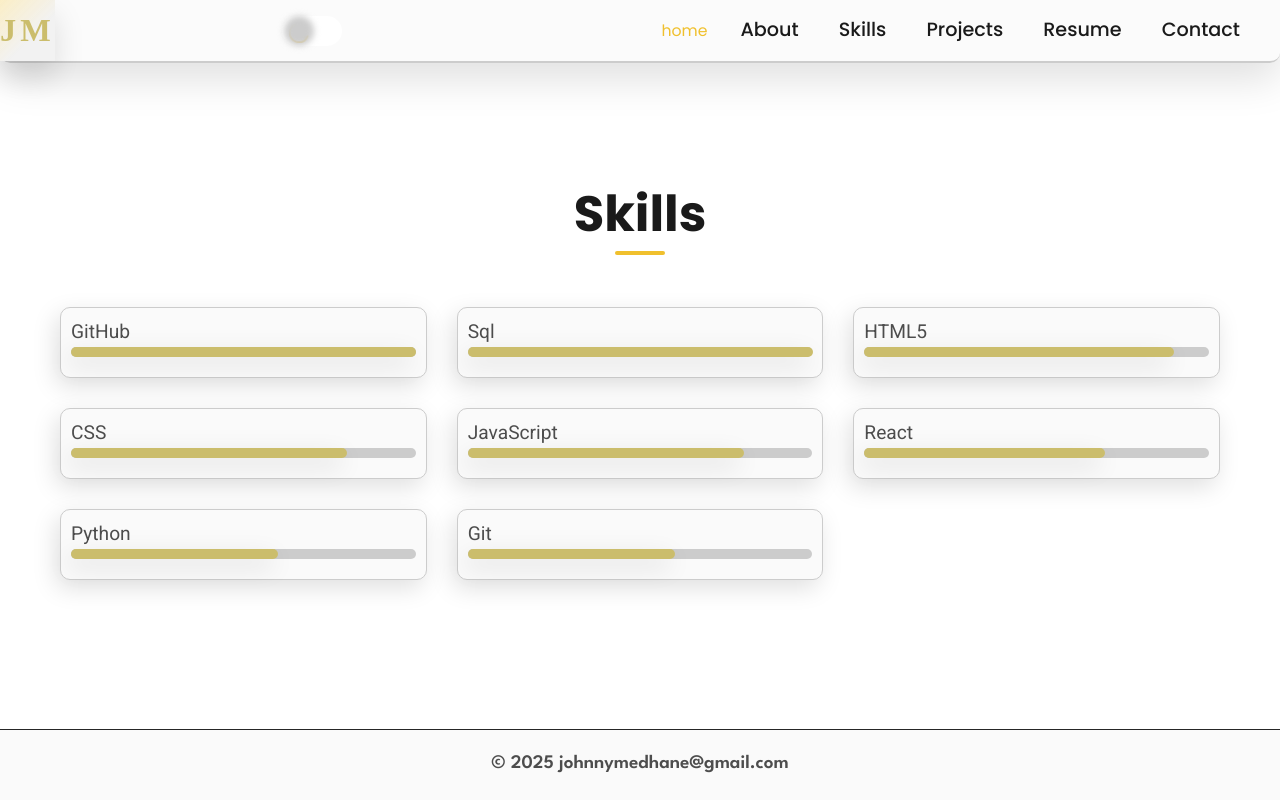
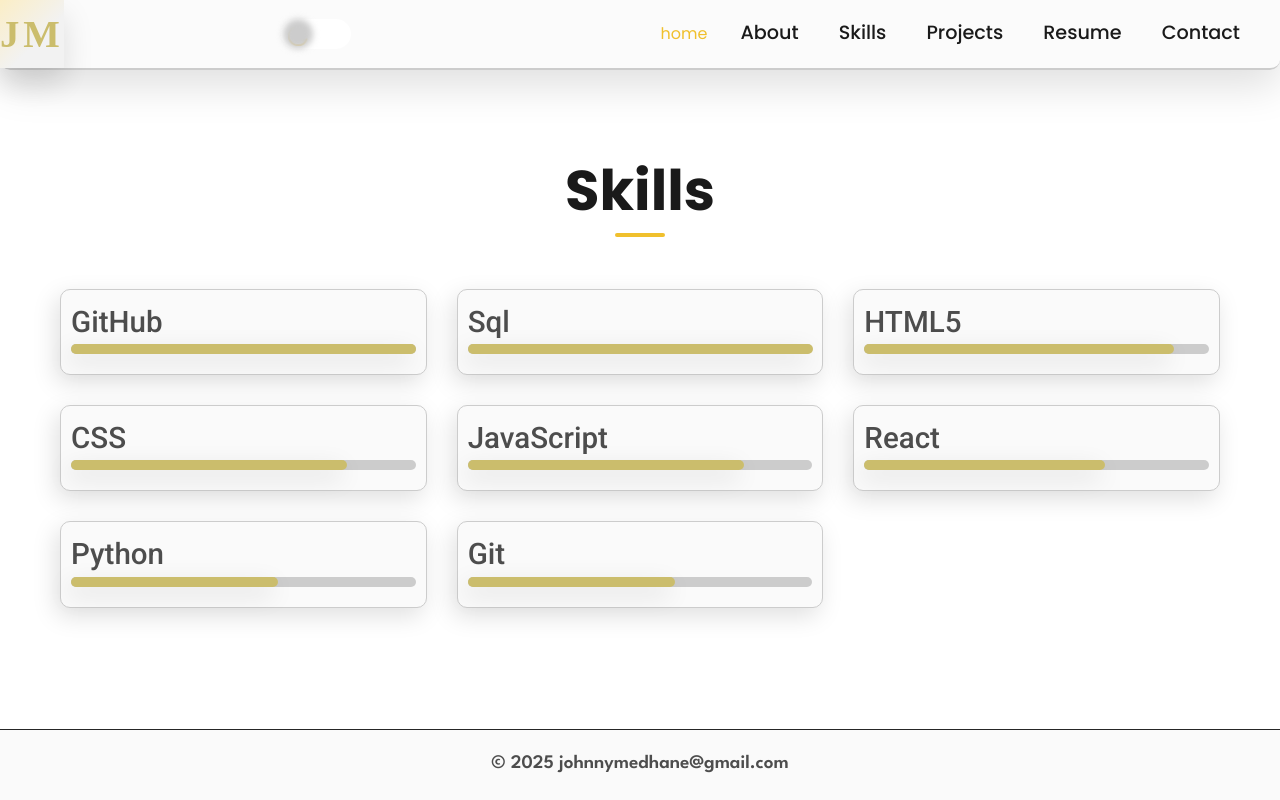
Before and after one commit to Johnnymedhane/my-portfolio, a React (Create React App) app: page /skills in a window 1280 px wide. Built offline with nearby package versions, Linux system fonts and the light colour scheme; a web font is replaced by a local one.

Commit message:
smoe changes in css

```diff
--- a/src/index.css
+++ b/src/index.css
@@ -80,14 +80,14 @@
   --fs-8: clamp(0.75rem, 0.765rem + -0.065vw, 0.588rem);
   */
 
-  --fs-1: clamp(1.7rem, 1.1rem + 2.5vw, 3.5rem);
-  --fs-2: clamp(1.5rem, 0.975rem + 1.5vw, 3.1rem);
-  --fs-3: clamp(1.488rem, 0.9rem + 1.4vw, 2.225rem);
-  --fs-4: clamp(1.063rem, 0.80rem + 1.06vw, 1.9rem);
+  --fs-1: clamp(1.9rem, 1.7rem + 2.5vw, 3.5rem);
+  --fs-2: clamp(1.7rem, 1.5rem + 1.5vw, 3.1rem);
+  --fs-3: clamp(1.488rem, 1.3rem + 1.4vw, 2.525rem);
+  --fs-4: clamp(1.163rem, 1rem + 1.06vw, 1.9rem);
   --fs-5: clamp(0.93rem, 0.85rem + 0.56vw, 1.2rem);
-  --fs-6: clamp(0.98rem, 0.75rem + 0.29vw, 1rem);
-  --fs-7: clamp(0.75rem, 0.65rem + 0.13vw, 0.938rem);
-  --fs-8: clamp(0.688rem, 0.57rem + 0.09vw, 0.75rem);
+  --fs-6: clamp(0.98rem, 0.80rem + 0.29vw, 1rem);
+  --fs-7: clamp(0.900rem, 0.75rem + 0.13vw, 0.938rem);
+  --fs-8: clamp(0.788rem, 0.70rem + 0.09vw, 0.75rem);
 
   /* transition */
   --transition-1: 0.25s ease;
@@ -283,11 +283,11 @@ section {
 }
 
 h2 {
-  font-size: clamp(2.5rem, 1.588rem + -0.39vw, 1.5rem);
+  font-size: clamp(2.5rem, 1.588rem + -0.39vw, 1.6rem);
 }
 
 h3 {
-  font-size: clamp(1.725rem, 1.727rem + -0.455vw, 1.2rem);
+  font-size: clamp(1.725rem, 1.727rem + -0.455vw, 1.4rem);
 }
 
 h4 {
@@ -344,10 +344,6 @@ body {
   transition: border-image 0.3s ease;
 }
 
-.head.scrolled-up {
-  border-image: linear-gradient(to right, transparent, var(--light-gray-70), transparent) 1;
-}
-
 /* Logo Styles */
 .logo {
   position: relative;
@@ -376,7 +372,7 @@ body {
 
 .logo span {
   display: inline-block;
- padding: 0.4rem 0;
+ padding: 0.3rem 0;
   background: var(--bg-gradient-yellow-1);
   box-shadow: var(--shadow-2);
 }
@@ -385,6 +381,11 @@ body {
   background: var(--bg-gradient-yellow-2);
   color: var(--lightGold);
 }
+
+.head.scrolled-up {
+  border-image: linear-gradient(to right, transparent, var(--light-gray-70), transparent) 1;
+}
+
 
 .nav-list {
   display: flex;
@@ -509,10 +510,10 @@ body {
 }
 
 .switch {
-  font-size: var(--fs-4);
+  /* font-size: var(--fs-3); */
   position: relative;
   display: inline-block;
-  width: 60px;
+  width: 70px;
   height: 30px;
   margin-right: 5rem;
 }
@@ -666,7 +667,7 @@ body {
   color: var(--light-gray);
 }
 .hero-content h2 {
-  font-size: var(--fs-3);
+  font-size: var(--fs-2);
   margin-bottom: 30px;
   font-weight: 600;
   font-family: var(--ffLeagueSpartan);
@@ -1237,92 +1238,6 @@ article.animate {
   color: var(--white-2);
 }
 
-/* skill */
-.skills-list {
-  display: grid;
-  grid-template-columns: repeat(auto-fit, minmax(300px, 1fr));
-  gap: 30px;
-  padding: 20px;
-}
-.skills-item {
-  background: var(--black-1);
-  padding: 10px 10px 20px;
-  border-radius: 10px;
-  box-shadow: var(--shadow-1);
-  border: 1px solid var(--jet);
-}
-.skills-item h3 {
-  font-size: var(--fs-5);
-  font-family: var(--ffroboto);
-  color: var(--light-gray);
-  font-weight: 400;
-  text-transform: capitalize;
-}
-.skill .title-wrapper {
-  display: flex;
-  align-items: center;
-  gap: 5px;
-  margin-bottom: 10px;
-}
-
-.skills-item:hover {
-  box-shadow: var(--shadow-2);
-  transform: translate(0, -5px);
-  transition: var(--transition-1);
-}
-.bar {
-  position: relative;
-  height: 10px;
-  border-radius: 10px;
-  background: var(--jet);
-  transition: var(--transition-1);
-}
-
-.bar-fill {
-  position: relative;
-  height: 100%;
-  border-radius: inherit;
-  background: var(--lightGold);
-  transform-origin: left;
-  box-shadow: var(--shadow-1);
-  animation: fill 5s forwards;
-  transform: scale(0);
-  transition: transform 4s linear;
-}
-.animate .bar-fill {
-  transform: scale(1);
-}
-
-@keyframes fill {
-  0% {
-    transform: scaleX(0);
-  }
-  100% {
-    transform: scale(1);
-  }
-}
-
-.bar-fill::after {
-  content: attr(data-label);
-  position: absolute;
-  right: 5px;
-  bottom: 120%;
-  padding: 3px;
-  background: var(--orange-1);
-  color: var(--black-2);
-  border-radius: 5px;
-  font-size: var(--fs-8);
-
-  box-shadow: var(--shadow-1);
-  transform: translate(20px);
-  transition: var(--transition-1);
-  display: none;
-}
-
-.skills-item:hover .bar-fill::after {
-  display: block;
-  transform: translateX(0);
-}
 
 /* project */
 
@@ -1541,11 +1456,11 @@ article.animate {
 
 .project-info {
   position: relative;
-
-  padding: 0 10px;
+/* text-align: center; */
+  padding: 0.4rem 1.3rem;
 }
 .project-info h3 {
-  font-size: var(--fs-5);
+  font-size: var(--fs-4);
   font-weight: 500;
   color: var(--white-1);
 }
@@ -1553,7 +1468,7 @@ article.animate {
   color: var(--orange-1);
 }
 .project-info p {
-  font-size: var(--fs-7);
+  font-size: var(--fs-6);
   color: var(--light-gray);
 }
 .project-info p:hover {
@@ -1579,7 +1494,7 @@ article.animate {
   background: none;
   border: 1px solid var(--jet);
   border-radius: 10px;
-  font-size: var(--fs-7);
+  font-size: var(--fs-6);
   color: var(--orange-1);
   transition: var(--transition-2);
 }
@@ -1622,7 +1537,7 @@ article.animate {
   width: 100%;
 }
 .timeline-item-title {
-  font-size: var(--fs-6);
+  font-size: var(--fs-5);
   line-height: 1.3;
   margin-bottom: 7px;
 }
@@ -1664,12 +1579,99 @@ article.animate {
   font-weight: 300;
   line-height: 1.6;
 }
+/* skill */
+.skills-list {
+  display: grid;
+  grid-template-columns: repeat(auto-fit, minmax(300px, 1fr));
+  gap: 30px;
+  padding: 20px;
+}
+.skills-item {
+  background: var(--black-1);
+  padding: 10px 10px 20px;
+  border-radius: 10px;
+  box-shadow: var(--shadow-1);
+  border: 1px solid var(--jet);
+}
+.skills-item h3 {
+  font-size: var(--fs-4);
+  font-family: var(--ffroboto);
+  color: var(--light-gray);
+  font-weight: 500;
+  text-transform: capitalize;
+}
+.skill .title-wrapper {
+  display: flex;
+  align-items: center;
+  gap: 5px;
+  margin-bottom: 10px;
+}
+
+.skills-item:hover {
+  box-shadow: var(--shadow-2);
+  transform: translate(0, -5px);
+  transition: var(--transition-1);
+}
+.bar {
+  position: relative;
+  height: 10px;
+  border-radius: 10px;
+  background: var(--jet);
+  transition: var(--transition-1);
+}
+
+.bar-fill {
+  position: relative;
+  height: 100%;
+  border-radius: inherit;
+  background: var(--lightGold);
+  transform-origin: left;
+  box-shadow: var(--shadow-1);
+  animation: fill 5s forwards;
+  transform: scale(0);
+  transition: transform 4s linear;
+}
+.animate .bar-fill {
+  transform: scale(1);
+}
+
+@keyframes fill {
+  0% {
+    transform: scaleX(0);
+  }
+  100% {
+    transform: scale(1);
+  }
+}
+
+.bar-fill::after {
+  content: attr(data-label);
+  position: absolute;
+  right: 5px;
+  bottom: 120%;
+  padding: 3px;
+  background: var(--orange-1);
+  color: var(--black-2);
+  border-radius: 5px;
+  font-size: var(--fs-8);
+
+  box-shadow: var(--shadow-1);
+  transform: translate(20px);
+  transition: var(--transition-1);
+  display: none;
+}
+
+.skills-item:hover .bar-fill::after {
+  display: block;
+  transform: translateX(0);
+}
+
 
 /* contact */
 
 .address {
   display: flex;
-  justify-content: center;
+  justify-content: space-between;
   align-items: center;
   gap: 2rem;
   margin-bottom: 30px;
@@ -1677,18 +1679,20 @@ article.animate {
 .mapbox {
   position: relative;
   height: 380px;
-  width: 100%;
+  width: 70%;
   border-radius: 18px;
   border: 1px solid var(--jet);
   overflow: hidden;
+
 }
 
 .mapbox figure {
   height: 100%;
+  width: 100%;
 }
 
 .mapbox iframe {
-  max-width: 400px;
+  max-width: 500px;
   max-height: 90%;
   border: none;
   filter: grayscale(1) invert(1);
@@ -1699,7 +1703,7 @@ article.animate {
   justify-content: center;
   align-items: center;
   height: 100%;
-  padding: 20px;
+  /* padding: 20px; */
   background-color: var(--background-color);
   border: 2px solid var(--jet);
   border-radius: 10px;
@@ -1714,19 +1718,22 @@ article.animate {
 }
 
 .more-info {
-  background: var(--black-1);
+  background: var(--black-2);
   transition: var(--transition-2);
   border: 1px solid var(--jet);
   border-radius: 10px;
   box-shadow: var(--shadow-1);
-  padding: 10px 15px;
+  padding: 10px 20px;
 }
 
 .contact-list {
   display: grid;
   grid-template-columns: 1fr;
-  gap: 14px;
+  gap: 15px;
   font-size: var(--fs-7);
+  overflow-wrap: break-word;
+  word-break: break-word;
+
 }
 .contact-item {
   min-width: 100%;
@@ -1737,6 +1744,7 @@ article.animate {
 .contact-info {
   max-width: calc(100% - 46px);
   width: calc(100% - 46px);
+
 }
 .contact-icon i {
   display: block;
@@ -1752,11 +1760,11 @@ article.animate {
 
 .contact-info :is(.contact-link, time, address) {
   display: block;
-  color: var(--white-1);
   font-size: var(--fs-8);
   font-weight: bold;
   text-decoration: none;
   transition: var(--transition-1);
+
 }
 
 .contact-info :is(.contact-link, time, address):hover {
@@ -1933,6 +1941,25 @@ textarea.form-input::-webkit-resizer {
   .hero p {
     text-align: center;
   }
+    /* contact */
+
+  /* .contact-icon {
+    font-size: var(--fs-7);
+  }
+  .contact-title {
+    font-size: var(--fs-7);
+  }
+  .contact-info :is(.contact-link, time, address) {
+    font-size: var(--fs-8);
+    font-family: var(--ffroboto);
+  }
+  .input-wrapper {
+    margin-bottom: 25px;
+  }
+  .mapbox iframe {
+    width: 100%;
+    height: 100%;
+  } */
 }
 
 @media screen and (max-width: 768px) {
@@ -1968,7 +1995,7 @@ textarea.form-input::-webkit-resizer {
     z-index: 9000;
   }
   .nav-link {
-    font-size: var(--fs-2);
+    font-size: var(--fs-3);
     letter-spacing: 2px;
   }
   .nav-link:hover,
@@ -2040,26 +2067,7 @@ textarea.form-input::-webkit-resizer {
     left: -33px;
   }
 
-  /* contact */
-
-  .contact-icon {
-    font-size: var(--fs-7);
-  }
-  .contact-title {
-    font-size: var(--fs-7);
-  }
-  .contact-info :is(.contact-link, time, address) {
-    font-size: var(--fs-8);
-    font-family: var(--ffroboto);
-    font-weight: normal;
-  }
-  .input-wrapper {
-    margin-bottom: 25px;
-  }
-  .mapbox iframe {
-    width: 100%;
-    height: 100%;
-  }
+
 }
 
 @media screen and (max-width: 640px) {
```
